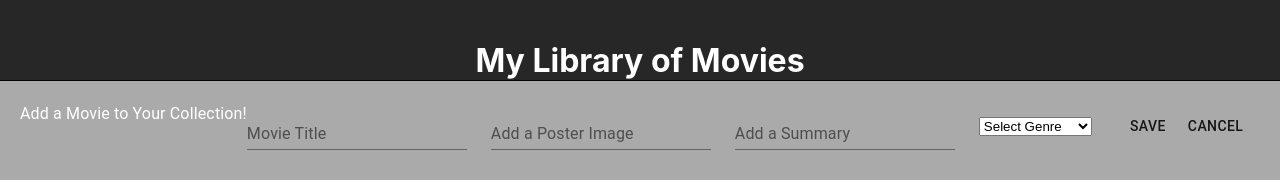
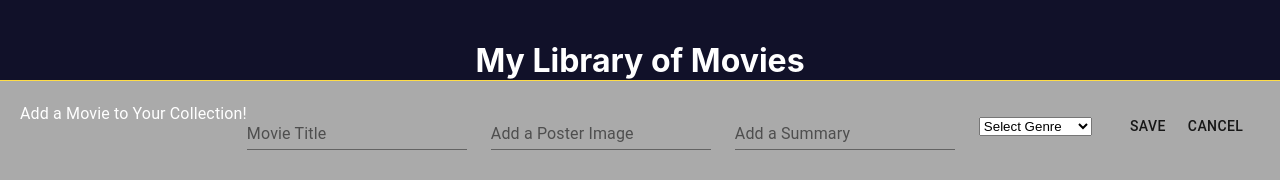
Before and after one commit to ebenstine/sagas-movielist, a React app: page /#/add-movie in a window 1280 px wide. Built offline with nearby package versions, Linux system fonts and the light colour scheme.

Commit message:
cleaned up comments and code

```diff
--- a/src/components/App/App.css
+++ b/src/components/App/App.css
@@ -4,11 +4,11 @@
 
 
 .App-header {
-  background-color: rgb(39, 39, 39);
+  background-color: rgb(17, 17, 41);
   height: 40px;
   padding: 20px;
   color: white;
-  border-bottom: 1px solid black;
+  border-bottom: 1px solid rgb(255, 221, 71);
   text-align: center;
 }
 
```
Also changed, not shown: src/components/AddMovieForm/AddMovieForm.js (+7 -6 lines), src/components/MovieDetails/MovieDetails.js (+3 -4 lines), src/components/MovieList/MovieList.jsx (+4 -11 lines).
